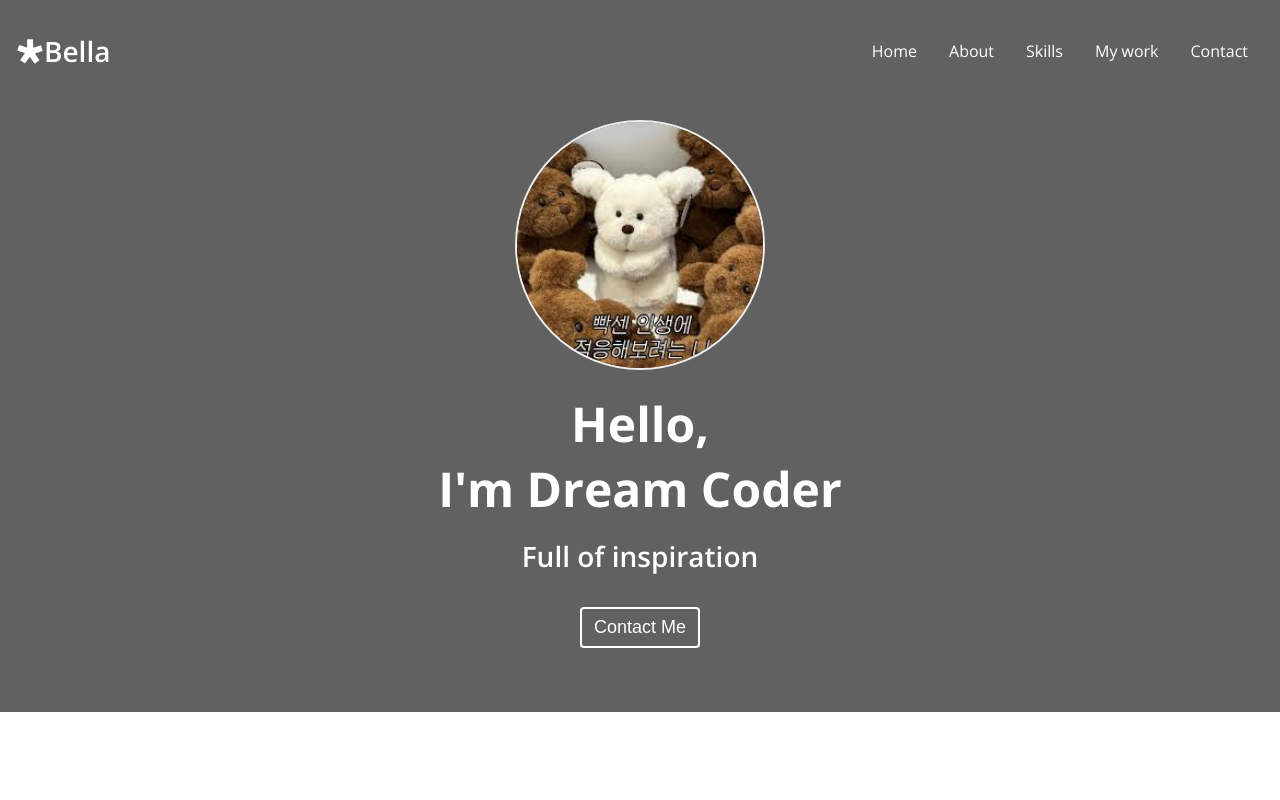
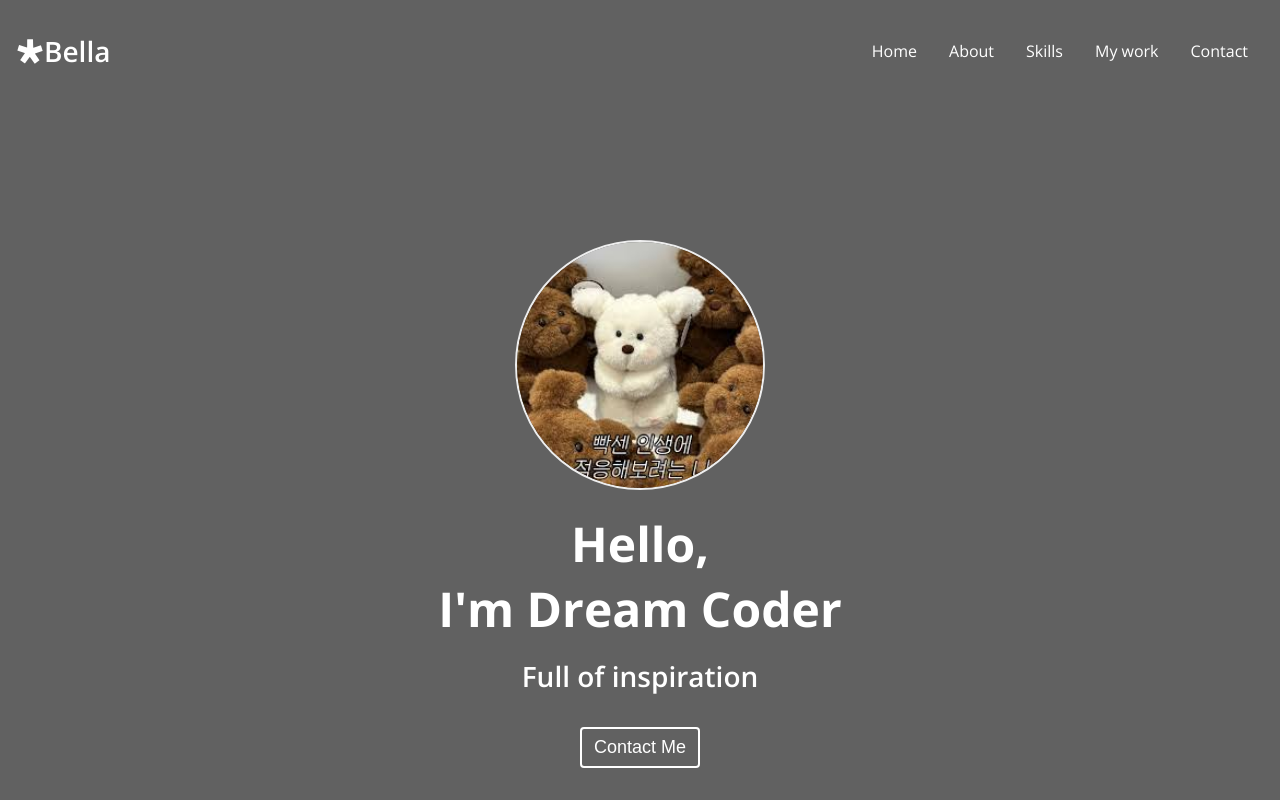
Before and after one commit to JiEun11/portfolio-v2, a React (Vite) app in the folder client/: page / in a window 1280 px wide. Shown: the top 800 px of the page. Built offline with nearby package versions, Linux system fonts and the light colour scheme.

Commit message:
fix: Home 컴포넌트 scss module화 작업

```diff
--- /dev/null
+++ b/client/src/components/Home/Home.module.scss
@@ -0,0 +1,35 @@
+.home__container {
+    text-align: center;
+    padding: 40px;
+    padding-top: 120px;
+    background-color: var(--color-grey);
+}
+
+.home__avatar {
+    width: 250px;
+    height: 250px;
+    border-radius: 50%;
+    border: 2px solid var(--color-light-white);
+}
+
+.home__title,
+.home__description {
+    color: var(--color-white);
+}
+
+.home__contact {
+    color: var(--color-white);
+    font-size: var(--font-regular);
+    font-weight: var(--weight-regular);
+    margin: 24px;
+    padding: 8px 12px;
+    border: 2px solid var(--color-white);
+    border-radius: var(--size-border-radius);
+    cursor: pointer;
+    background-color: transparent;
+    transition: background-color 0.3s ease;
+
+    &:hover {
+        background-color: var(--color-orange);
+    }
+}
--- a/client/src/components/Home/Home.tsx
+++ b/client/src/components/Home/Home.tsx
@@ -1,4 +1,5 @@
 import React from "react";
+import styles from './Home.module.scss';
 
 const Home: React.FC = () => {
     const handleContactClick = () => {
@@ -12,19 +13,19 @@ const Home: React.FC = () => {
 
     return (
         <section id="home">
-            <div className="home__container">
+            <div className={styles.home__container}>
                 <img
                     src="/assets/avatar.png" // 루트 경로로 권장
                     alt="Bella's profile photo"
-                    className="home__avatar"
+                    className={styles.home__avatar}
                 />
-                <h1 className="home__title">
+                <h1 className={styles.home__title}>
                     Hello, <br />
                     I'm Dream Coder
                 </h1>
-                <h2 className="home__description">Full of inspiration</h2>
+                <h2 className={styles.home__description}>Full of inspiration</h2>
                 <button
-                    className="home__contact"
+                    className={styles.home__contact}
                     type="button"
                     onClick={handleContactClick}
                 >
```
Also changed, not shown: client/src/components/Home/Home.scss (deleted).
